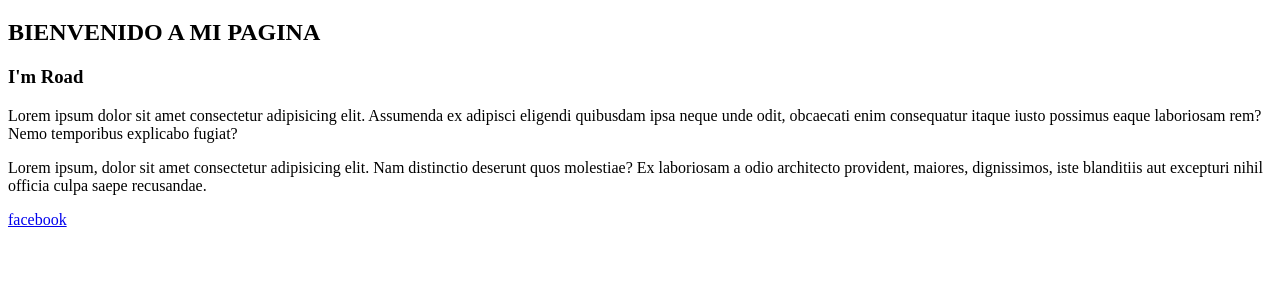
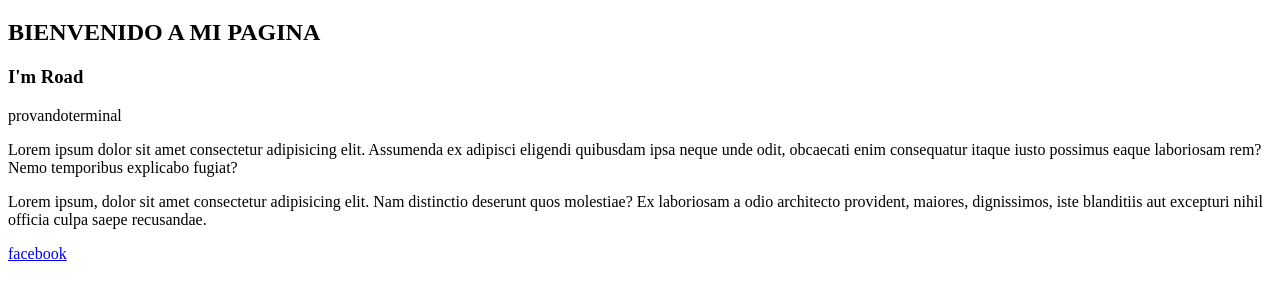
Before and after one commit to miguel1998aquino/miguelaquino, a plain HTML site: page index.html in a window 1280 px wide. Shown: the part 61-358 px from the top of the page. Drawn offline with Linux system fonts and the light colour scheme.

Commit message:
otra prueba

```diff
--- a/index.html
+++ b/index.html
@@ -9,6 +9,7 @@
     <h1>About me</h1>
     <h2>BIENVENIDO A MI PAGINA</h2>
     <h3>I'm <span>Road</span></h3>
+    <p>provandoterminal</p>
     <p>Lorem ipsum dolor sit amet consectetur adipisicing elit. Assumenda ex adipisci eligendi quibusdam ipsa neque unde odit, obcaecati enim consequatur itaque iusto possimus eaque laboriosam rem? Nemo temporibus explicabo fugiat?</p>
     <p>Lorem ipsum, dolor sit amet consectetur adipisicing elit. Nam distinctio deserunt quos molestiae? Ex laboriosam a odio architecto provident, maiores, dignissimos, iste blanditiis aut excepturi nihil officia culpa saepe recusandae.</p>
     <footer><a href="https://www.facebook.com/miguelangel.aquinosalcedo">facebook</a></footer>
```
